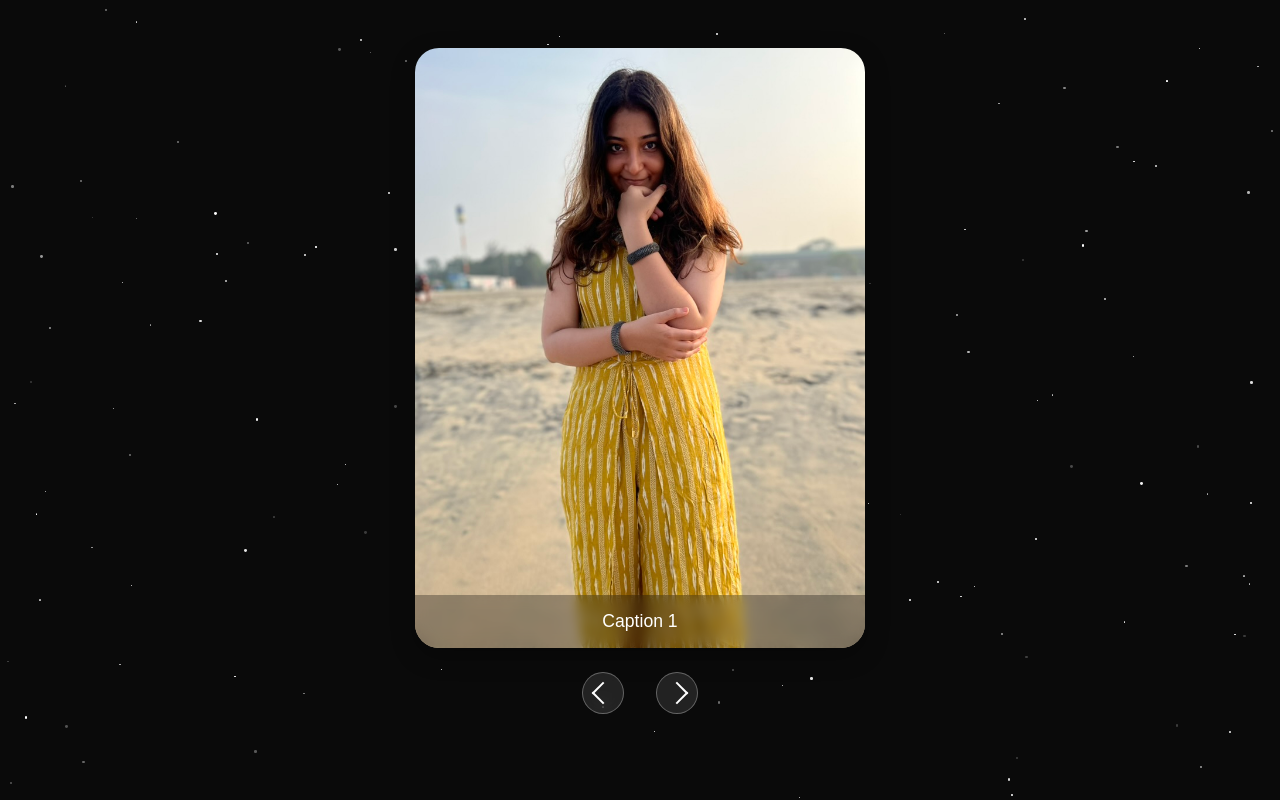
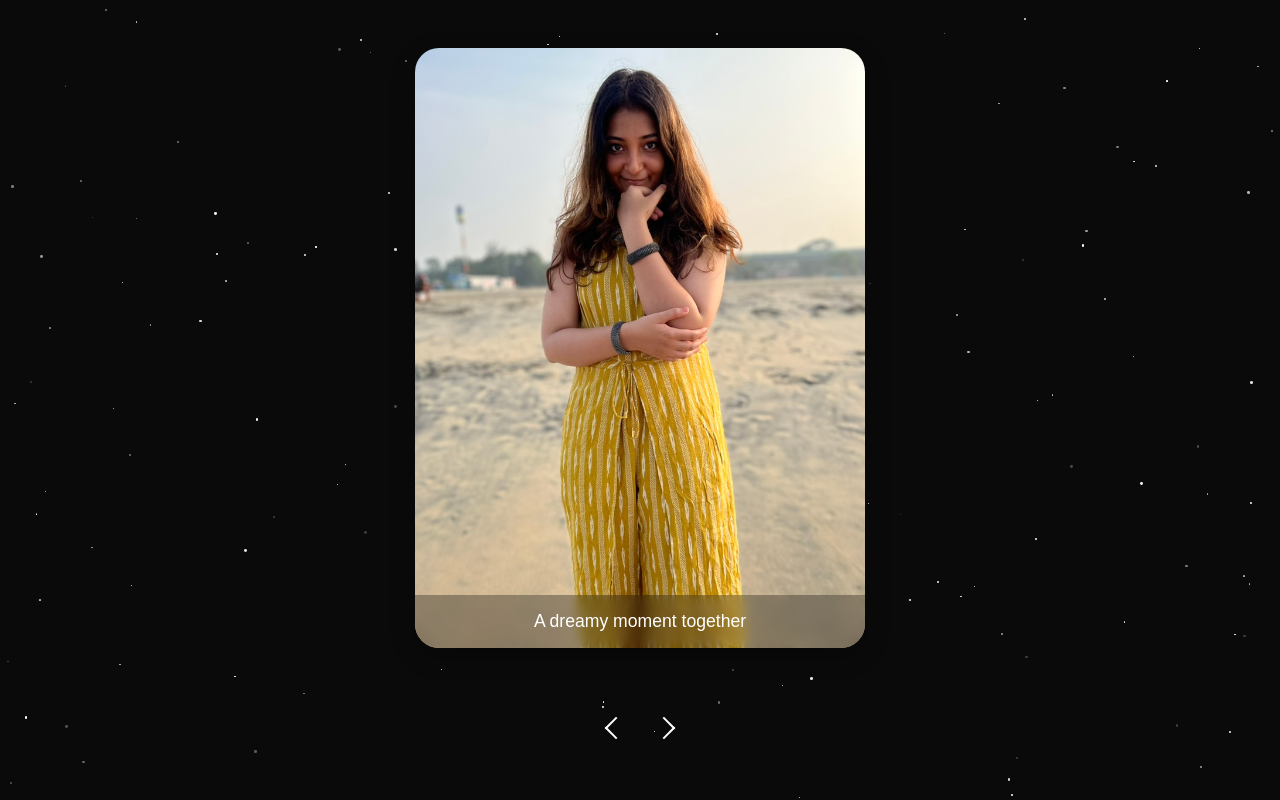
Before and after one commit to menon99/paapacutie, a React (Vite) app: page / in a window 1280 px wide. Built offline with nearby package versions, Linux system fonts and the light colour scheme.

Commit message:
Fix image carousel

```diff
--- a/src/components/PhotoCarousel.jsx
+++ b/src/components/PhotoCarousel.jsx
@@ -4,50 +4,57 @@ import PhotoCard from "./PhotoCard";
 import "../styles/PhotoCarousel.css";
 
 const photos = [
-  {
-    image: "/images/image1.jpeg",
-    caption: "Caption 1",
-  },
-  {
-    image: "/images/image1.jpeg",
-    caption: "Caption 2",
-  },
-  {
-    image: "/images/image1.jpeg",
-    caption: "Caption 3",
-  },
+  { image: "/images/image1.jpeg", caption: "A dreamy moment together" },
+  { image: "/images/image2.jpeg", caption: "Laughs under the stars" },
+  { image: "/images/image1.jpeg", caption: "Wanderlust adventures" },
+  { image: "/images/image2.jpeg", caption: "Smiles worth a thousand sunsets" },
 ];
 
 const PhotoCarousel = () => {
-  const [index, setIndex] = useState(0);
-  const [direction, setDirection] = useState(0);
+  const [[index, direction], setIndex] = useState([0, 0]);
 
   const paginate = (newDirection) => {
-    setDirection(newDirection);
-    setIndex((prev) => (prev + newDirection + photos.length) % photos.length);
+    setIndex(([prevIndex]) => {
+      const newIndex =
+        (prevIndex + newDirection + photos.length) % photos.length;
+      return [newIndex, newDirection];
+    });
   };
 
   const variants = {
     enter: (dir) => ({
-      x: dir > 0 ? 300 : -300,
+      x: dir > 0 ? 500 : -500,
       opacity: 0,
+      position: "absolute",
+      top: 0,
+      left: 0,
+      right: 0,
     }),
     center: {
       x: 0,
       opacity: 1,
+      position: "absolute",
+      top: 0,
+      left: 0,
+      right: 0,
     },
     exit: (dir) => ({
-      x: dir > 0 ? -300 : 300,
+      x: dir > 0 ? -500 : 500,
       opacity: 0,
+      position: "absolute",
+      top: 0,
+      left: 0,
+      right: 0,
     }),
   };
 
   return (
     <div className="carousel-container">
-      <AnimatePresence initial={false} custom={direction}>
+      <div className="carousel-slide">
+        <AnimatePresence initial={false} custom={direction} mode="wait">
           <motion.div
             key={photos[index].image}
-          className="carousel-slide"
+            className="carousel-animated-card"
             custom={direction}
             variants={variants}
             initial="enter"
@@ -61,12 +68,13 @@ const PhotoCarousel = () => {
             />
           </motion.div>
         </AnimatePresence>
+      </div>
 
       <div className="carousel-controls">
-        <button className="carousel-btn" onClick={() => paginate(-1)}>
+        <button className="carousel-button" onClick={() => paginate(-1)}>
           <div className="arrow left" />
         </button>
-        <button className="carousel-btn" onClick={() => paginate(1)}>
+        <button className="carousel-button" onClick={() => paginate(1)}>
           <div className="arrow right" />
         </button>
       </div>
--- a/src/styles/PhotoCarousel.css
+++ b/src/styles/PhotoCarousel.css
@@ -15,6 +15,8 @@
   display: flex;
   gap: 2rem;
   justify-content: center;
+  position: absolute;
+  bottom: -3rem;
 }
 
 .carousel-btn {
```
Also changed, not shown: public/images/image2.jpeg (added). Lines whose indentation alone changed are shown as unchanged.
